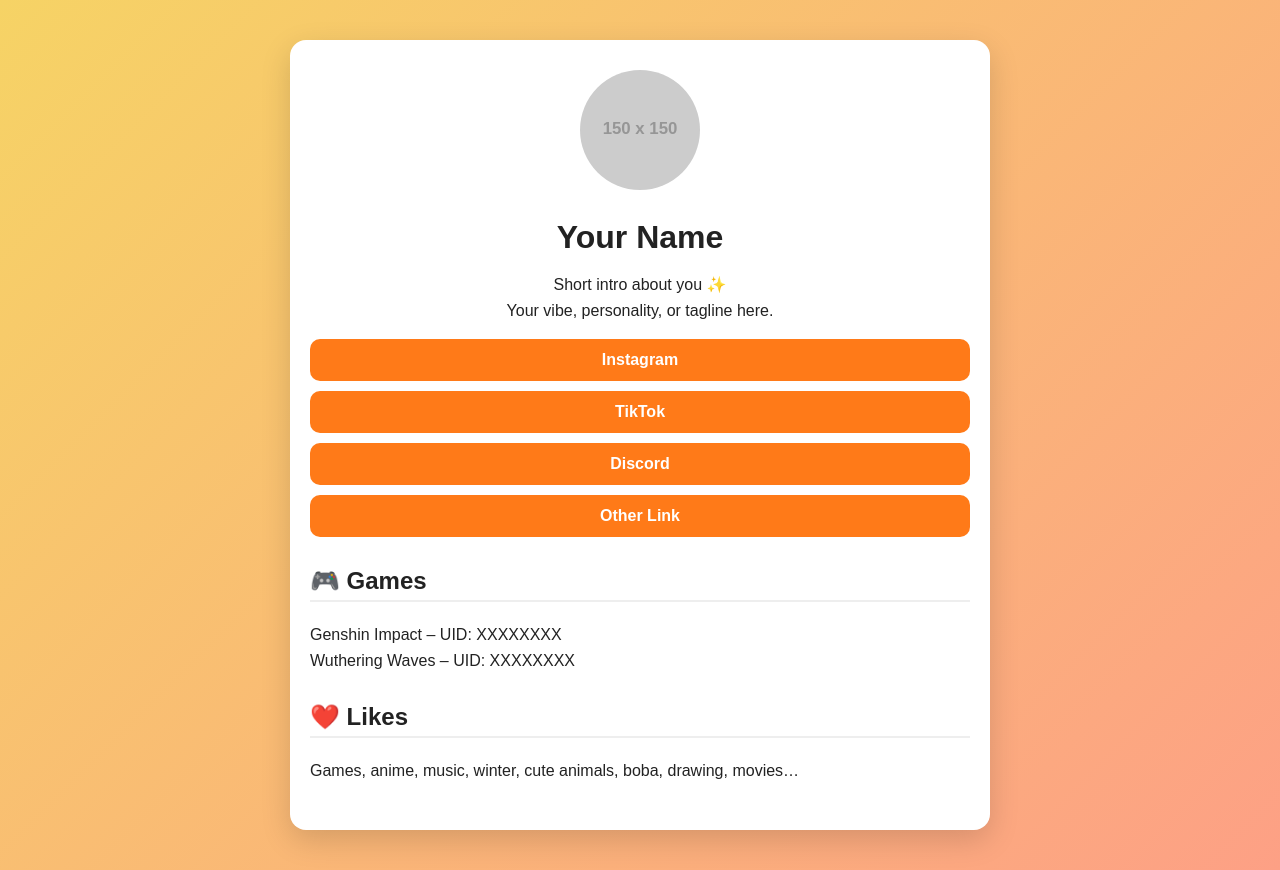
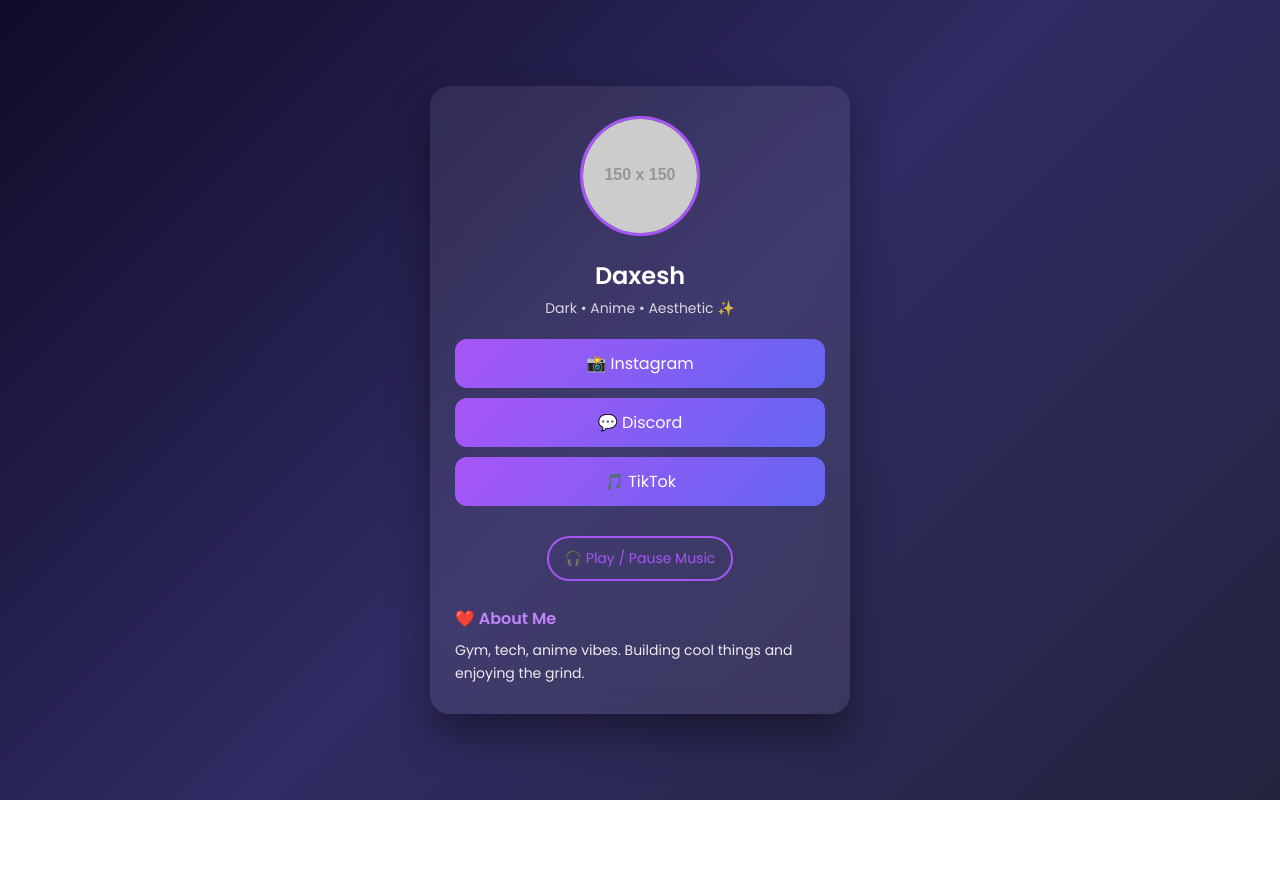
Before and after one commit to daxeshpargi4248-del/my-website, a plain HTML site: page index.html in a window 1280 px wide. After the commit the page ends 800 px from the top, so only its background shows below. Drawn offline with Linux system fonts and the light colour scheme; placeholder pictures from the web are drawn by us.

Commit message:
Revamp index.html for personal page layout

```diff
--- a/index.html
+++ b/index.html
@@ -1,91 +1,134 @@
-<!DOCTYPE html>
-<html lang="en">
+<!DOCTYPE html><html lang="en">
 <head>
   <meta charset="UTF-8" />
   <meta name="viewport" content="width=device-width, initial-scale=1.0" />
-  <title>My Carrd-Style Website</title>
-  <style>
+  <title>Daxesh | Personal Page</title>  <!-- Google Font -->  <link href="https://fonts.googleapis.com/css2?family=Poppins:wght@300;400;600&display=swap" rel="stylesheet">  <style>
+    * {
+      margin: 0;
+      padding: 0;
+      box-sizing: border-box;
+      font-family: 'Poppins', sans-serif;
+    }
+
     body {
-      margin: 0;
-      font-family: Arial, Helvetica, sans-serif;
-      background: linear-gradient(135deg, #f6d365, #fda085);
-      color: #222;
+      min-height: 100vh;
+      background: linear-gradient(135deg, #0f0c29, #302b63, #24243e);
+      color: #ffffff;
+      display: flex;
+      align-items: center;
+      justify-content: center;
     }
-    .container {
-      max-width: 700px;
-      margin: auto;
-      padding: 40px 20px;
+
+    .card {
+      width: 90%;
+      max-width: 420px;
+      background: rgba(255, 255, 255, 0.08);
+      border-radius: 20px;
+      padding: 30px 25px;
       text-align: center;
+      backdrop-filter: blur(12px);
+      box-shadow: 0 20px 40px rgba(0,0,0,0.4);
     }
-    .card {
-      background: white;
-      border-radius: 16px;
-      padding: 30px 20px;
-      box-shadow: 0 10px 30px rgba(0,0,0,0.15);
-    }
-    img.avatar {
+
+    .avatar {
       width: 120px;
       height: 120px;
       border-radius: 50%;
+      border: 3px solid #a855f7;
       object-fit: cover;
       margin-bottom: 15px;
     }
+
     h1 {
-      margin: 10px 0;
+      font-size: 24px;
+      font-weight: 600;
+      margin-bottom: 5px;
     }
-    p {
-      line-height: 1.6;
+
+    .tagline {
+      font-size: 14px;
+      opacity: 0.8;
+      margin-bottom: 20px;
     }
-    .links a {
+
+    .socials a {
       display: block;
       margin: 10px 0;
       padding: 12px;
-      border-radius: 10px;
-      background: #ff7a18;
+      border-radius: 12px;
+      background: linear-gradient(135deg, #a855f7, #6366f1);
       color: white;
       text-decoration: none;
-      font-weight: bold;
-      transition: 0.3s;
+      font-weight: 500;
+      transition: transform 0.2s, box-shadow 0.2s;
     }
-    .links a:hover {
-      background: #ff5e62;
+
+    .socials a:hover {
+      transform: scale(1.03);
+      box-shadow: 0 10px 25px rgba(168,85,247,0.5);
     }
+
     .section {
-      margin-top: 30px;
+      margin-top: 25px;
       text-align: left;
     }
+
     .section h2 {
-      border-bottom: 2px solid #eee;
-      padding-bottom: 5px;
+      font-size: 16px;
+      margin-bottom: 8px;
+      color: #c084fc;
     }
-  </style>
-</head>
-<body>
-  <div class="container">
-    <div class="card">
-      <img class="avatar" src="https://via.placeholder.com/150" alt="profile" />
-      <h1>Your Name</h1>
-      <p>Short intro about you ✨<br>
-      Your vibe, personality, or tagline here.</p>
 
-      <div class="links">
-        <a href="#">Instagram</a>
-        <a href="#">TikTok</a>
-        <a href="#">Discord</a>
-        <a href="#">Other Link</a>
-      </div>
+    .section p {
+      font-size: 14px;
+      line-height: 1.6;
+      opacity: 0.9;
+    }
 
-      <div class="section">
-        <h2>🎮 Games</h2>
-        <p>Genshin Impact – UID: XXXXXXXX<br>
-           Wuthering Waves – UID: XXXXXXXX</p>
-      </div>
+    /* Music button */
+    .music-btn {
+      margin-top: 20px;
+      background: transparent;
+      border: 2px solid #a855f7;
+      color: #a855f7;
+      padding: 10px 16px;
+      border-radius: 30px;
+      cursor: pointer;
+      font-size: 14px;
+    }
 
-      <div class="section">
-        <h2>❤️ Likes</h2>
-        <p>Games, anime, music, winter, cute animals, boba, drawing, movies…</p>
-      </div>
-    </div>
-  </div>
-</body>
+    .music-btn:hover {
+      background: #a855f7;
+      color: #000;
+    }
+  </style></head>
+<body>  <!-- Background Music -->  <audio id="bgMusic" loop>
+    <source src="https://files.catbox.moe/0r5q0y.mp3" type="audio/mpeg">
+  </audio>  <div class="card">
+    <img class="avatar" src="https://via.placeholder.com/150" alt="profile" /><h1>Daxesh</h1>
+<div class="tagline">Dark • Anime • Aesthetic ✨</div>
+
+<div class="socials">
+  <a href="https://instagram.com/" target="_blank">📸 Instagram</a>
+  <a href="https://discord.com/" target="_blank">💬 Discord</a>
+  <a href="https://tiktok.com/" target="_blank">🎵 TikTok</a>
+</div>
+
+<button class="music-btn" onclick="toggleMusic()">🎧 Play / Pause Music</button>
+
+<div class="section">
+  <h2>❤️ About Me</h2>
+  <p>Gym, tech, anime vibes. Building cool things and enjoying the grind.</p>
+</div>
+
+  </div>  <script>
+    const music = document.getElementById('bgMusic');
+    function toggleMusic() {
+      if (music.paused) {
+        music.play();
+      } else {
+        music.pause();
+      }
+    }
+  </script></body>
 </html>
```
